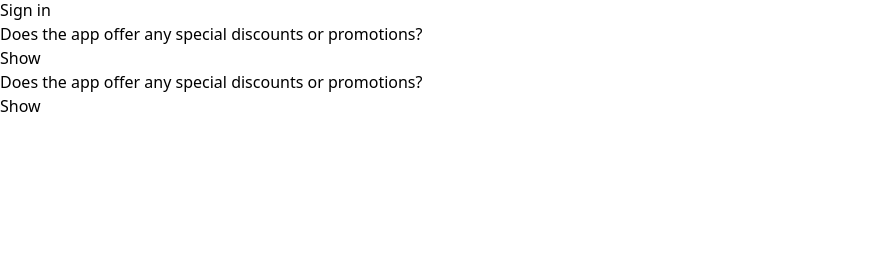
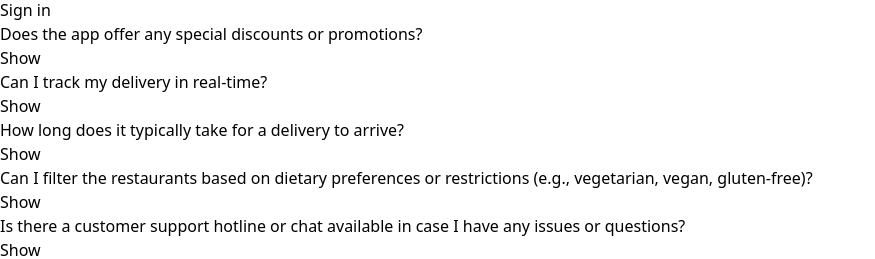
Before and after one commit to Saloni-FED/CraveIt-Food-App-React-Vite, a React (Vite) app: page /Faq in a window 1280 px wide. Shown: the part 874-1133 px from the top of the page, without its empty margins (0-875 px from the left). Before the commit the page ends 992 px from the top, so only its background shows below. Built offline with nearby package versions, Linux system fonts and the light colour scheme.

Commit message:
Modified FAQ Component

```diff
--- a/src/Components/FAQ.jsx
+++ b/src/Components/FAQ.jsx
@@ -5,14 +5,14 @@ const FAQ = (props) => {
 
   return (
     <div className="flex flex-col border border-black items-center">
-      <h1 className="text-lg font-bold border border-black">
+      <h1 className="text-lg font-bold border border-black inline">
         {props.section.Question}
       </h1>
       {
         props.isVisible === props.index ? (
           <div>
             <button
-              className="flex items-center border border-black"
+              className="flex items-center border border-black "
               onClick={() => {
                 props.setIsVisible(-1);
                 console.log(props.index)
--- a/src/Components/constant.js
+++ b/src/Components/constant.js
@@ -491,8 +491,20 @@ export const restaurantList = [
       Answer:"Yes, we have an offer for our new customers who are signing up for our app for the first time. We also provide offers on special occasions such as Diwali, Holi, Republic Day, etc. We always look out for our customers' needs and try to make them happy."
     },
     {
-      Question:"Does the app offer any special discounts or promotions?",
-      Answer:"Yes, we have an offer for our new customers who are signing up for our app for the first time. We also provide offers on special occasions such as Diwali, Holi, Republic Day, etc. We always look out for our customers' needs and try to make them happy."
+      Question:"Can I track my delivery in real-time?",
+      Answer:"No, currently this functionality is not available in our app , but we will surely come with this feature soon in future"
+    },
+    {
+      Question:"How long does it typically take for a delivery to arrive?",
+      Answer:"Its Depend on the distance but hardly we managed to deliver your food with as minimum time as possible"
+    },
+    {
+      Question:"Can I filter the restaurants based on dietary preferences or restrictions (e.g., vegetarian, vegan, gluten-free)?",
+      Answer:"No, currently we have not have any filter option but will soon come with this Feature."
+    },
+    {
+      Question:"Is there a customer support hotline or chat available in case I have any issues or questions?",
+      Answer:"Yes, We have a Customer Support Number , 999-999-999 using this you can ask for Queries or any issues."
     },
 
   ]
```
